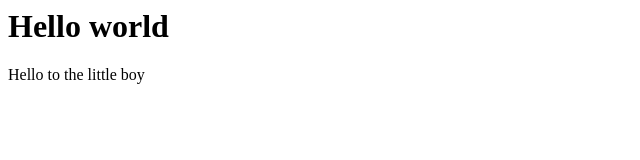
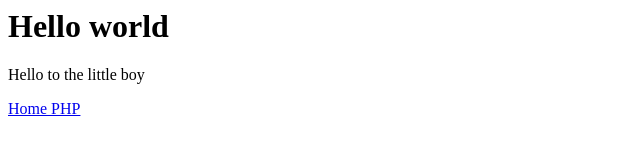
Before and after one commit to masnoonsami/Gitbhublast, a plain HTML site: page index.html in a window 1280 px wide. Shown: the whole page, without its empty margins (0-640 px from the left). Drawn offline with Linux system fonts and the light colour scheme.

Commit message:
add new feature

```diff
--- a/index.html
+++ b/index.html
@@ -1,2 +1,3 @@
 <h1>Hello world</h1>
 <p>Hello to the little boy</p>
+<a href="./home.html">Home PHP</a>
```
